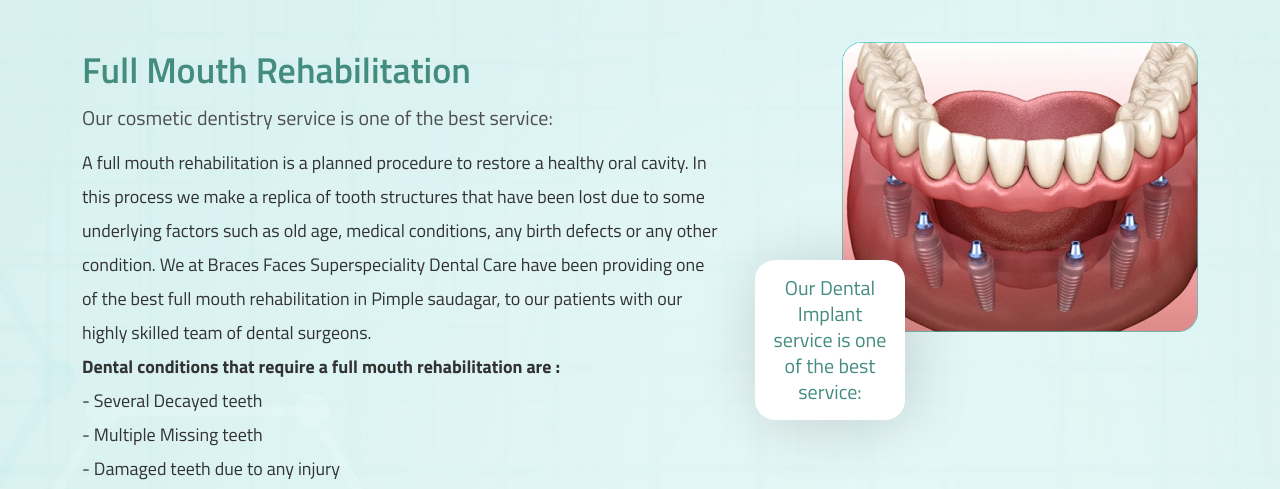
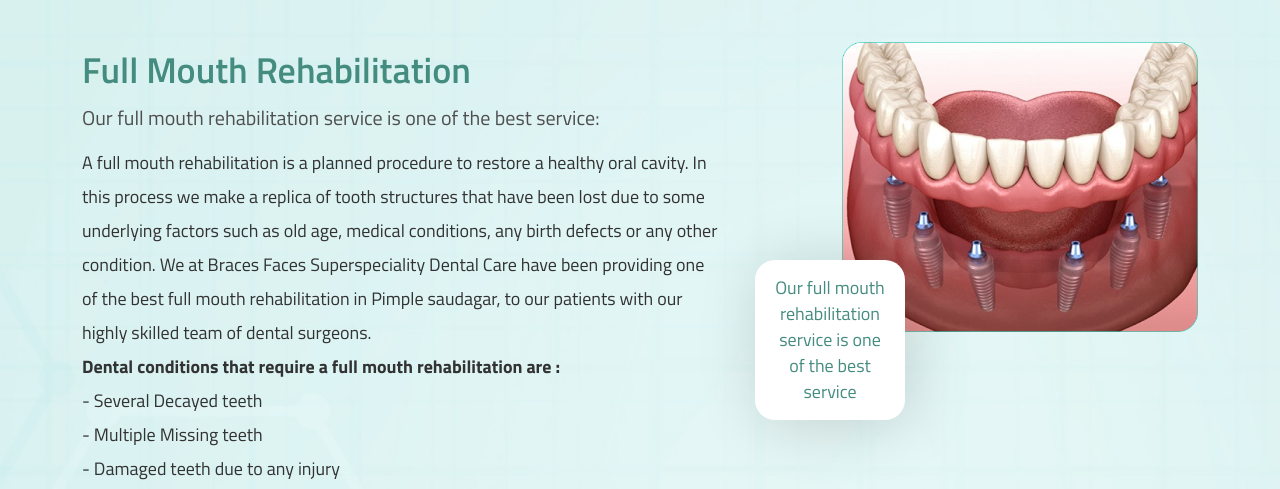
Before and after one commit to Nexinfotech/braces-and-face, a PHP site: page /mouth-re.php in a window 1280 px wide. Shown: the part 824-1313 px from the top of the page. Run offline with PHP 8.4, Linux system fonts and the light colour scheme; some libraries are stand-ins or nearby versions.

Commit message:
content changes on service page

```diff
--- a/assets/css/style.css
+++ b/assets/css/style.css
@@ -991,7 +991,7 @@ footer {
 .floating_sticker p {
     color: #448C7F;
     text-align: center;
-    font-size: 20px;
+    font-size: 18px;
     font-weight: 500;
     line-height: 26px;
     margin: 0;
--- a/cosmetic.php
+++ b/cosmetic.php
@@ -84,7 +84,7 @@
                             <div class="col-md-1"></div>
                             <div class="col-md-4 position-relative text-end">
                                 <span class="floating_sticker">
-                                    <p>Our Dental Implant service is one of the best service:</p>
+                                    <p>Our cosmetic dentistry service is one of the best service</p>
                                 </span>
                                 <img src="assets/img/s_cosmetic.png" alt="" class="img-fluid">
                             </div>
--- a/invisalign.php
+++ b/invisalign.php
@@ -95,7 +95,7 @@
                             <div class="col-md-1"></div>
                             <div class="col-md-4 position-relative text-end">
                                 <span class="floating_sticker">
-                                    <p>Our Dental Implant service is one of the best service:</p>
+                                    <p>Our invisalign service is one of the best service:</p>
                                 </span>
                                 <img src="assets/img/s-invisalign.png" alt="" class="img-fluid">
                             </div>
--- a/mouth-re.php
+++ b/mouth-re.php
@@ -63,7 +63,7 @@
                                 <div class="common_hero_section_content">
                                     <div class="chsc_heading">
                                         <h2>full mouth rehabilitation </h2>
-                                        <p>Our cosmetic dentistry service is one of the best service:</p>
+                                        <p>Our full mouth rehabilitation service is one of the best service:</p>
                                     </div>
                                     <div class="chsc_para">
                                         <p>A full mouth rehabilitation is a planned procedure to restore a healthy oral
@@ -95,7 +95,7 @@
                             <div class="col-md-1"></div>
                             <div class="col-md-4 position-relative text-end">
                                 <span class="floating_sticker">
-                                    <p>Our Dental Implant service is one of the best service:</p>
+                                    <p>Our full mouth rehabilitation service is one of the best service</p>
                                 </span>
                                 <img src="assets/img/mouth.png" alt="" class="img-fluid">
                             </div>
--- a/single-sitting.php
+++ b/single-sitting.php
@@ -81,7 +81,7 @@
                             <div class="col-md-1"></div>
                             <div class="col-md-4 position-relative text-end">
                                 <span class="floating_sticker">
-                                    <p>Our Dental Implant service is one of the best service</p>
+                                    <p>Our single sitting RCT service is one of the best service</p>
                                 </span>
                                 <img src="assets/img/sitting.png" alt="" class="img-fluid">
                             </div>
--- a/whitening.php
+++ b/whitening.php
@@ -83,7 +83,7 @@
                             <div class="col-md-1"></div>
                             <div class="col-md-4 position-relative text-end">
                                 <span class="floating_sticker">
-                                    <p>Our Dental Implant service is one of the best service:</p>
+                                    <p>Our teeth whitening service is one of the best service</p>
                                 </span>
                                 <img src="assets/img/s-whitening.png" alt="" class="img-fluid">
                             </div>
```
